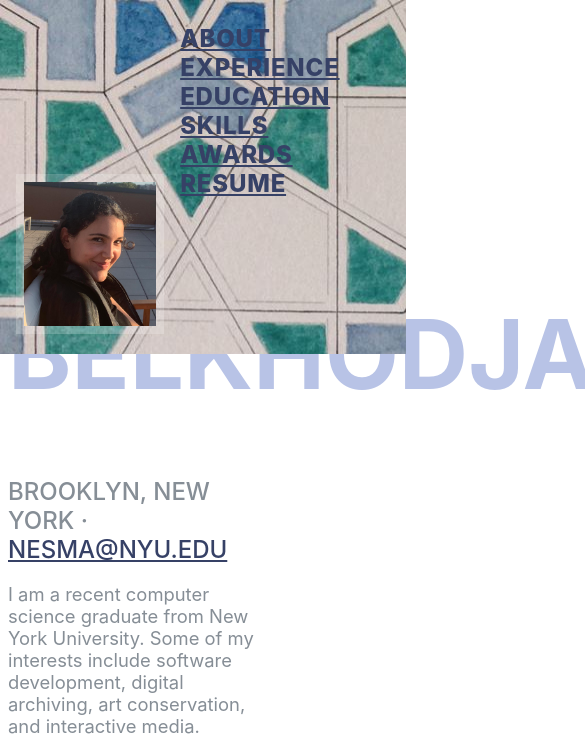
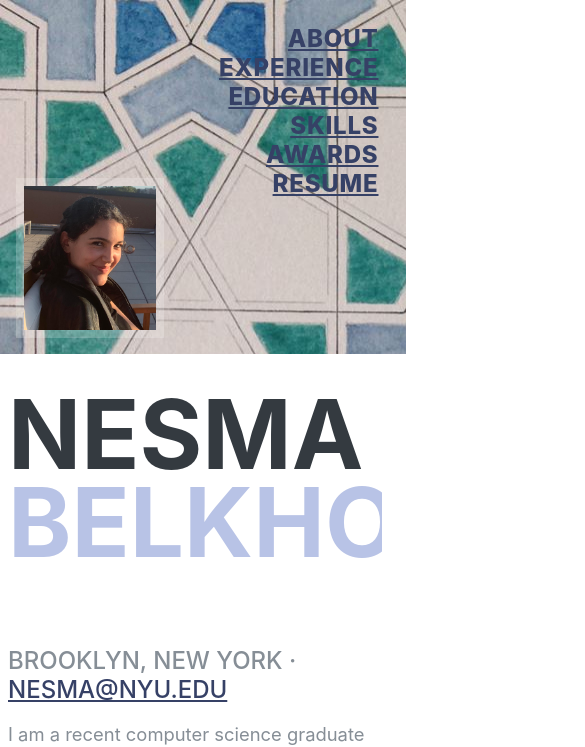
Before and after one commit to nesmabelkhodja/website, a website with bundled scripts: page index.html in a window 390 px wide. Shown: the top 747 px of the page, 585 px wide, since content can reach past the window. Built offline with nearby package versions, Linux system fonts and the light colour scheme; a web font is replaced by a local one.

Commit message:
updates to make mobile site more responsive

```diff
--- a/css/resume.css
+++ b/css/resume.css
@@ -11,22 +11,25 @@ body {
 }
 
 @media screen and (max-width: 481px){
+  h1 {
+    padding-top: 20vh;
+  }
   h2 {
     padding-top: 6rem;
     font-size: 6rem;
     line-height: 5.5rem;
   }
   #sideNav {
-    text-align: bottom;
+    text-align: right;
     position: fixed;
     top: 0;
     left: 0;
-    display: flex;
+    display: inline-flex;
     flex-direction: row;
-    width: flex;
     height: 40vh;
     min-width: 100%;
     padding: .5rem;
+    z-index: 1;
   }
   #sideNav .navbar-brand {
     display: flex;
@@ -35,9 +38,10 @@ body {
   }
  #sideNav .navbar-brand .img-profile {
     max-width: flex;
+    display: flex;
     max-height: 9rem;
     border: 0.5rem solid rgba(255, 255, 255, 0.2);
-    margin-right: -2rem;
+    margin-right: -5rem;
   }
   #sideNav .navbar-collapse {
     display: flex;
@@ -47,7 +51,7 @@ body {
     margin-bottom: auto;
   }
   #sideNav .navbar-collapse .navbar-nav {
-    flex-direction: column;
+    flex-direction: row;
     width: 100%;
   }
   #sideNav .navbar-collapse .navbar-nav .nav-item {
@@ -55,6 +59,7 @@ body {
   }
   #sideNav .navbar-collapse .navbar-nav .nav-item .nav-link {
     display: block;
+    margin-right: 5vw;
   }
 }
 
@@ -187,12 +192,14 @@ p.lead {
 section.resume-section {
   padding-top: 5rem !important;
   padding-bottom: 5rem !important;
-  padding-right: 7rem;
+  max-width: 100vw;
+  overflow: hidden;
 }
 
 section.resume-section .resume-item .resume-date {
   min-width: none;
-  text-align: right;
+  display: center;
+  padding-left: 50vw;
 }
 
 @media (min-width: 768px) {
@@ -200,7 +207,7 @@ section.resume-section .resume-item .resume-date {
     min-height: 100vh;
   }
   section.resume-section .resume-item .resume-date {
-    min-width: 18rem;
+    min-width: 100vw;
   }
 }
 
```
